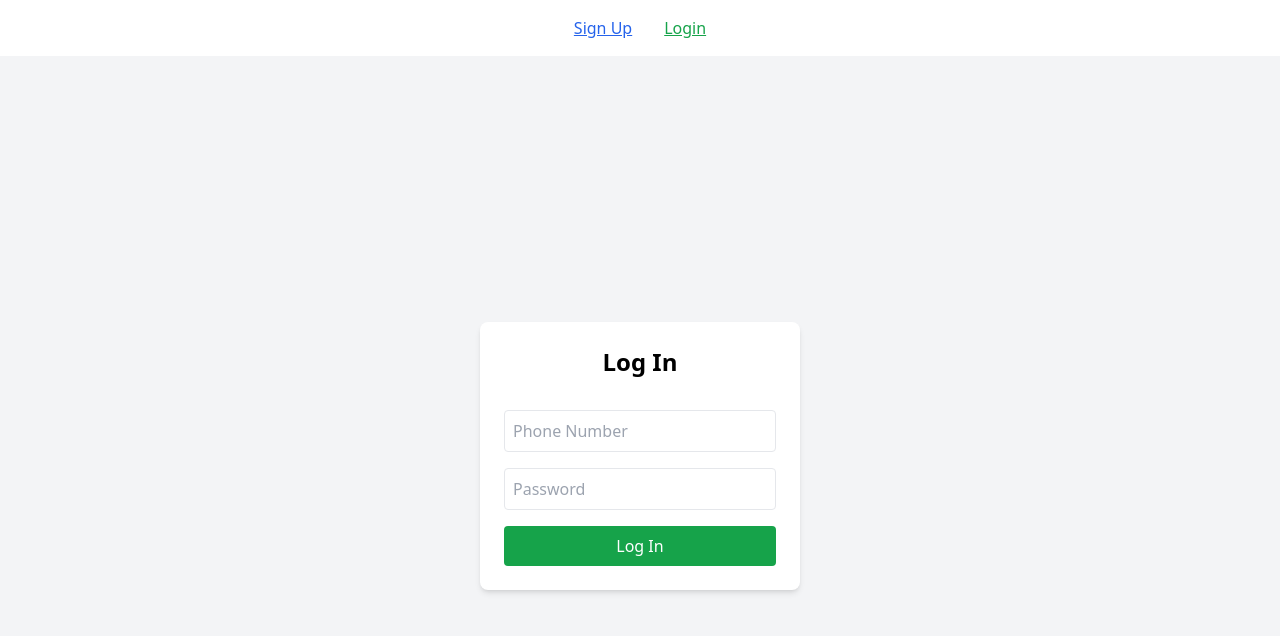
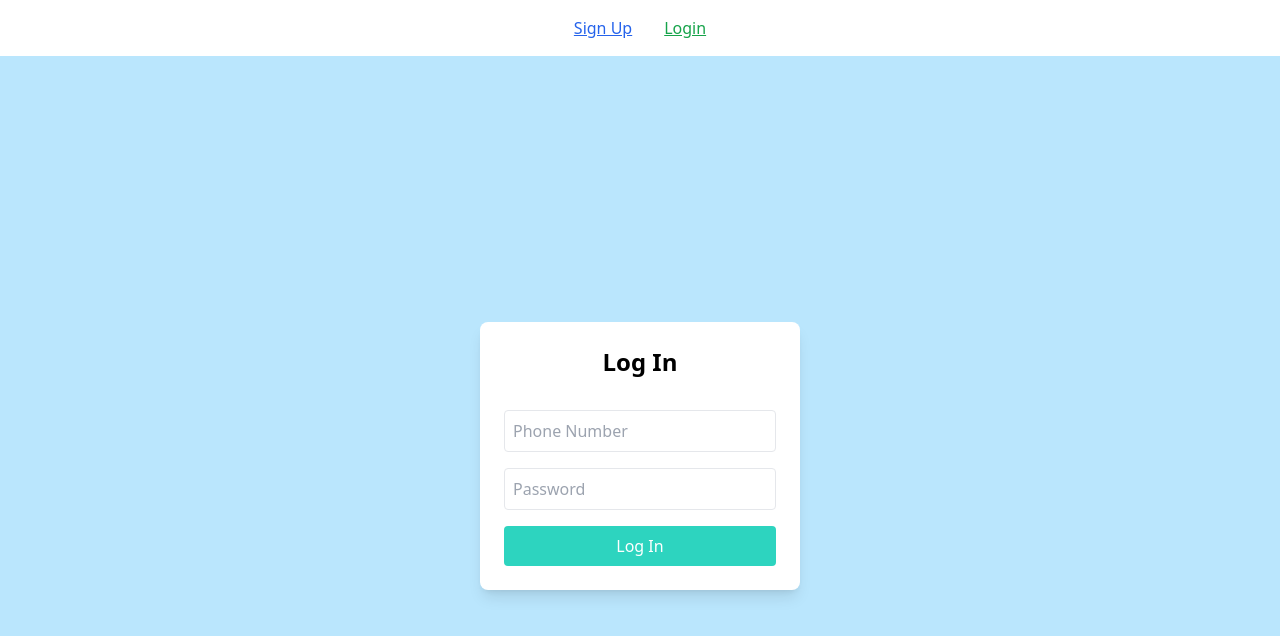
Before and after one commit to khanndelwalharshit/auth-web-app, a React (Create React App) app: page /login in a window 1280 px wide. Shown: the top 636 px of the page. Built offline with nearby package versions, Linux system fonts and the light colour scheme.

Commit message:
fonts and styles

```diff
--- a/src/pages/login.js
+++ b/src/pages/login.js
@@ -16,7 +16,7 @@ const Login = () => {
 
     try {
       const res = await axios.post("https://auth-backend-31a8.onrender.com/login", formData);
-      localStorage.setItem("token", res.data.token);  // ✅ store JWT
+      localStorage.setItem("token", res.data.token);
       alert("Login successful!");
     } catch (err) {
       alert(err.response?.data?.message || "Login failed");
@@ -24,14 +24,14 @@ const Login = () => {
   };
 
   return (
-    <div className="flex justify-center items-center min-h-screen bg-gray-100">
-      <form onSubmit={handleSubmit} className="bg-white p-6 rounded-lg w-80 shadow-md space-y-4">
+    <div className="flex justify-center items-center min-h-screen bg-sky-200">
+      <form onSubmit={handleSubmit} className="bg-white p-6 rounded-lg w-80 shadow-lg space-y-4">
         <h2 className="text-2xl font-bold text-center mb-4">Log In</h2>
 
         <input name="phone" onChange={handleChange} type="text" placeholder="Phone Number" required className="w-full p-2 border rounded" />
         <input name="password" onChange={handleChange} type="password" placeholder="Password" required className="w-full p-2 border rounded" />
 
-        <button type="submit" className="w-full bg-green-600 text-white py-2 rounded hover:bg-green-700">Log In</button>
+        <button type="submit" className="w-full bg-teal-400 text-white py-2 rounded hover:bg-teal-800">Log In</button>
       </form>
     </div>
   );
--- a/src/pages/sign-up.js
+++ b/src/pages/sign-up.js
@@ -31,7 +31,7 @@ const SignUp = () => {
   };
 
   return (
-    <div className="flex justify-center items-center min-h-screen bg-gray-100">
+    <div className="flex justify-center items-center min-h-screen bg-violet-200">
       <form onSubmit={handleSubmit} className="bg-white p-6 rounded-lg w-96 shadow-md space-y-4">
         <h2 className="text-2xl font-bold text-center mb-4">Sign Up</h2>
         <input type="text" name="firstName" placeholder="First Name" onChange={handleChange} className="w-full p-2 border rounded" required />
@@ -40,7 +40,7 @@ const SignUp = () => {
         <input type="email" name="email" placeholder="Email" onChange={handleChange} className="w-full p-2 border rounded" required />
         <input type="password" name="password" placeholder="Password" onChange={handleChange} className="w-full p-2 border rounded" required />
         <input type="password" name="confirmPassword" placeholder="Confirm Password" onChange={handleChange} className="w-full p-2 border rounded" required />
-        <button type="submit" className="bg-blue-500 text-white p-2 rounded w-full hover:bg-blue-600">Register</button>
+        <button type="submit" className="bg-fuchsia-400 text-white p-2 rounded w-full hover:bg-fuchsia-800">Register</button>
       </form>
     </div>
   );
```
